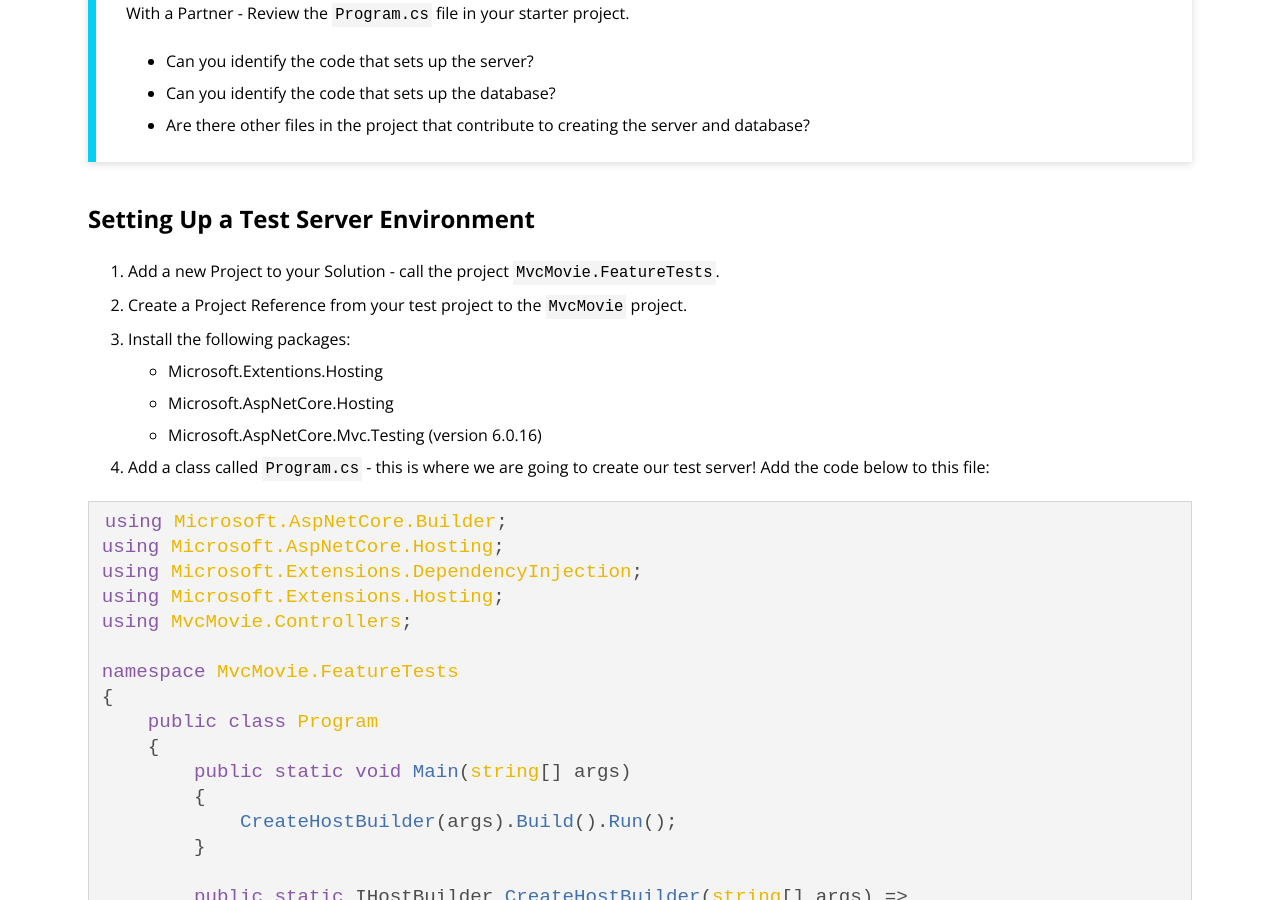
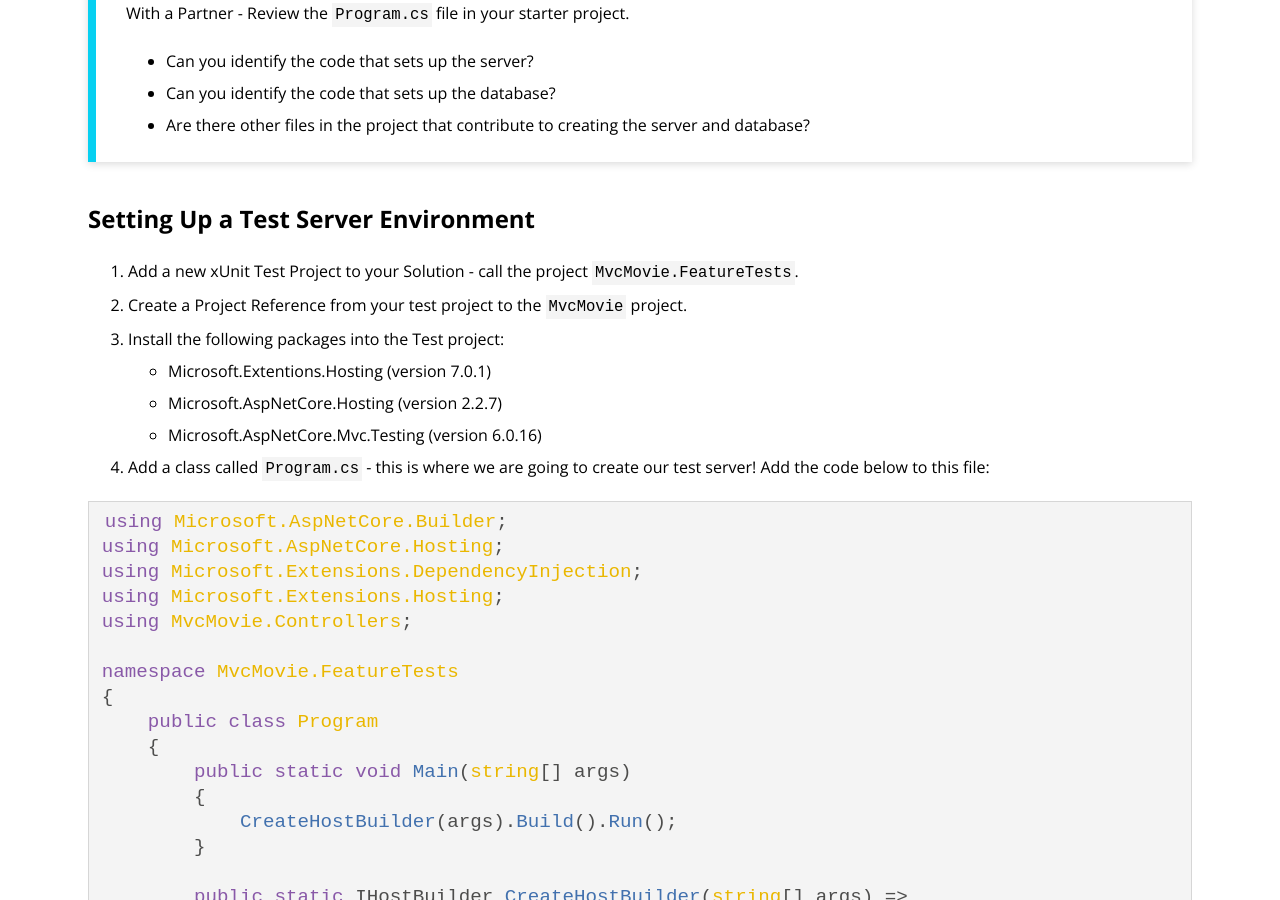
Before and after one commit to turingschool/launch-curriculum, a Jekyll site: the page built from module3/lessons/Week2/FeatureTesting.md, in a window 1280 px wide and 900 px high, scrolled down 1903 px. Built offline with Jekyll 4.4.1, drawn with Linux system fonts in a browser that asks for light colours; nearby versions of some CDN libraries; comment, search, counter and statistics services are not loaded; some of the changed text lies outside the part shown.

Commit message:
Update from feedback

````diff
--- a/module3/lessons/Week2/FeatureTesting.md
+++ b/module3/lessons/Week2/FeatureTesting.md
@@ -73,11 +73,11 @@
 
 ## Setting Up a Test Server Environment
 
-1. Add a new Project to your Solution - call the project `MvcMovie.FeatureTests`.
+1. Add a new xUnit Test Project to your Solution - call the project `MvcMovie.FeatureTests`.
 2. Create a Project Reference from your test project to the `MvcMovie` project.
-3. Install the following packages:
-    * Microsoft.Extentions.Hosting
-    * Microsoft.AspNetCore.Hosting
+3. Install the following packages into the Test project:
+    * Microsoft.Extentions.Hosting (version 7.0.1)
+    * Microsoft.AspNetCore.Hosting (version 2.2.7)
     * Microsoft.AspNetCore.Mvc.Testing (version 6.0.16)
 4. Add a class called `Program.cs` - this is where we are going to create our test server! Add the code below to this file:
 
@@ -134,11 +134,11 @@
 <section class="note">
     <p>In this section, we are going to write a test for the following user story:</p>
     <span style="white-space: pre-line">As a user
-    When I visith the home page
+    When I visit the home page
     Then I see the message "Welcome"</span>
 </section>
 
-1. Update the `UnitTest1.cs` class to be `HomeControllerTests`
+1. Update the `UnitTest1` class to be `HomeControllerTests` (make sure you also re-name the file!)
 2. Update the file to match the code below:
 
 ```c#
@@ -180,14 +180,14 @@
     <strong>Practice</strong>
     <p>In the MvcMovie projects, create a test, and the Controller and Views to satisfy this user story:</p>
     <span style="white-space: pre-line">As a user
-    When I visith "/Home/FunFacts"
+    When I visit "/Home/FunFacts"
     Then I see "The Bumble Bee Bat is the smallest mammal."</span>
 </section>
 
 ## Setting up our Database Environment
 
 1. Install these packages:
-    * Microsoft.EntityFrameworkCore.InMemory
+    * Microsoft.EntityFrameworkCore.InMemory (version 7.0.5)
 2. Add a file to your test project called `appsettings.json`
 3. Update that file to contain the following code:
 
````
Also changed, not shown: other parts of module3/lessons/Week2/FeatureTesting.md (+2 -1 lines), module3/preparation/Week2/FeatureTesting.md (+1 -1 lines).
